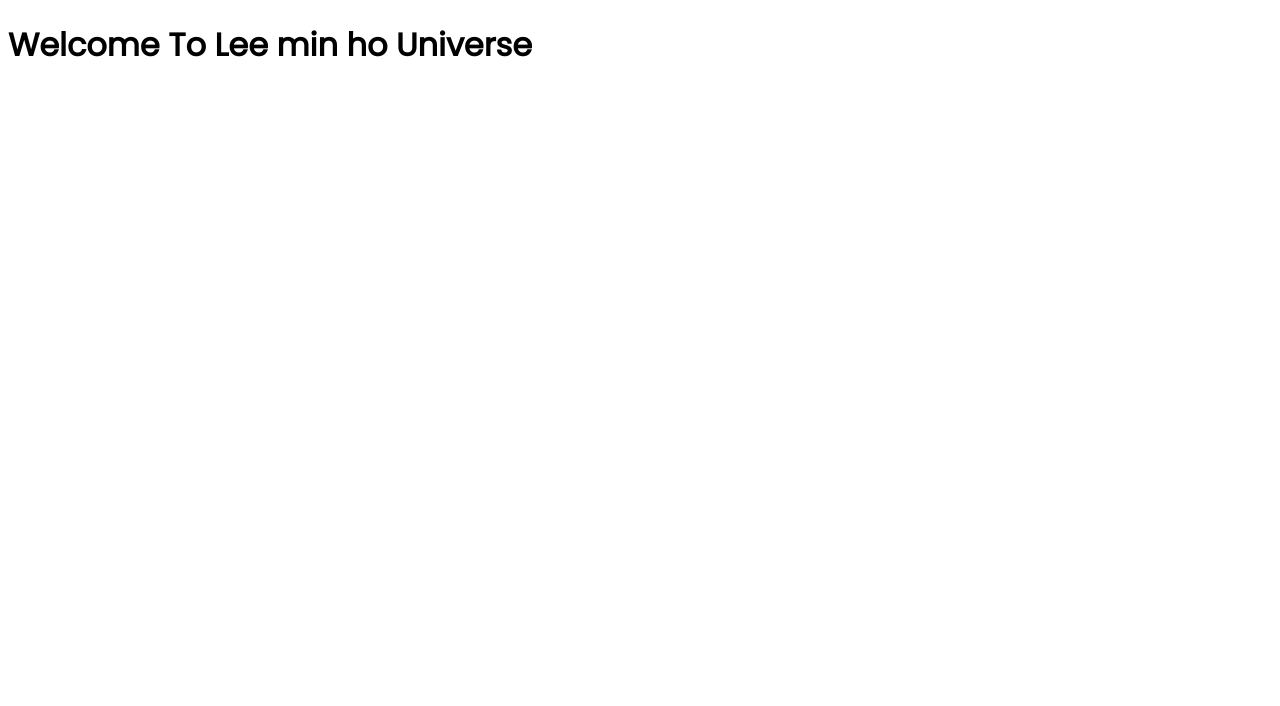
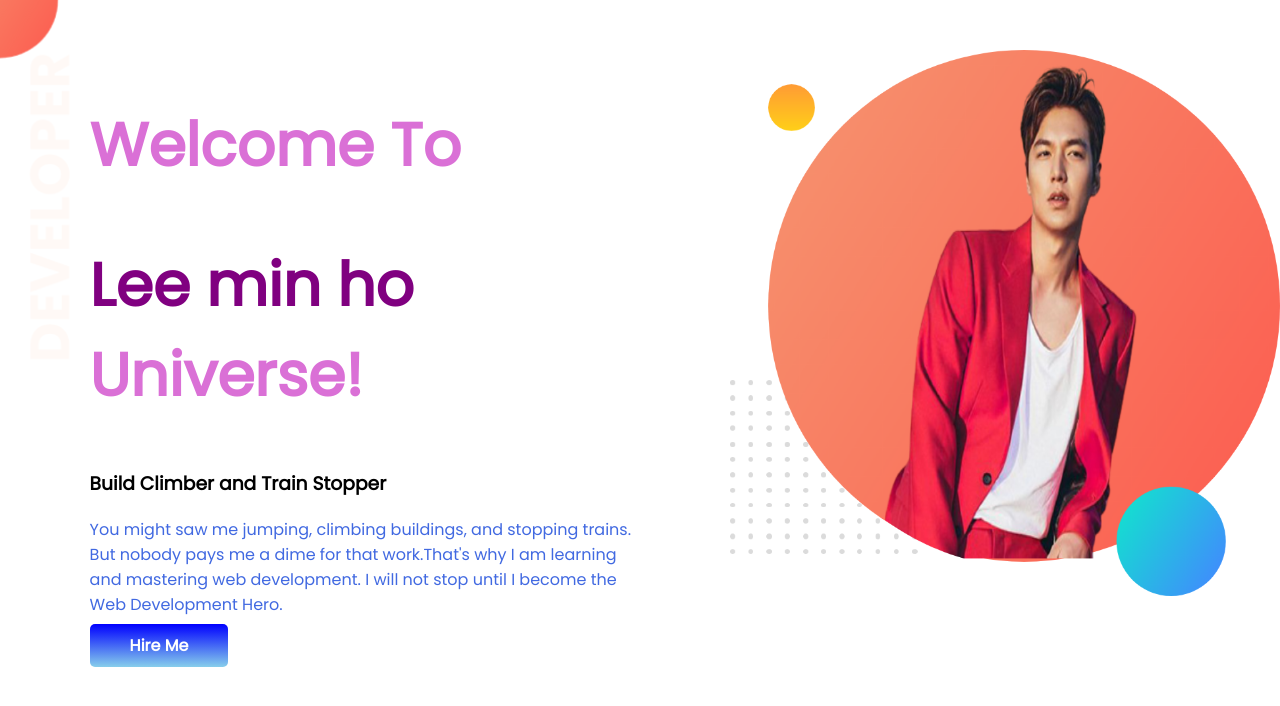
Before and after one commit to Afreen231/demo-portfolio, a plain HTML site: page index.html in a window 1280 px wide. Drawn offline with Linux system fonts and the light colour scheme.

Commit message:
first-half added

```diff
--- a/index.html
+++ b/index.html
@@ -5,7 +5,7 @@
     <meta charset="UTF-8">
     <meta http-equiv="X-UA-Compatible" content="IE=edge">
     <meta name="viewport" content="width=device-width, initial-scale=1.0">
-    <title>Document</title>
+    <title>My Own portfolio</title>
     <link rel="stylesheet" href="style.css">
     <link rel="preconnect" href="https://fonts.googleapis.com">
     <link rel="preconnect" href="https://fonts.gstatic.com" crossorigin>
@@ -13,7 +13,22 @@
 </head>
 
 <body>
-    <h1>Welcome To Lee min ho Universe</h1>
+    <section id="top-banner">
+        <div class="first-half">
+            <h1>Welcome To</h1>
+            <h1><span class="orange-color">Lee min ho</span> Universe!</h1>
+            <h3>Build Climber and Train Stopper</h3>
+            <p>You might saw me jumping, climbing buildings, and stopping trains. But nobody pays me a dime for that
+                work.That's why I am learning and mastering web development. I will not stop until I become the Web
+                Development Hero.
+            </p>
+            <a class="link-button" target="_blank" href="https://www.linkedin.com/in/fouzia-afreen-5293b0227/">Hire
+                Me</a>
+        </div>
+        <div class="first-half">
+            <img src="images/my-bg.png" alt="lee min ho">
+        </div>
+    </section>
 </body>
 
 </html>
--- a/style.css
+++ b/style.css
@@ -1,3 +1,39 @@
+body{
+    font-family: 'Poppins', sans-serif;
+    margin: 0;
+}
 h1{
-    font-family: 'Poppins', sans-serif;
+    font-size: 60px;
+    color: orchid;
 }
+.orange-color{
+    color: purple;
+}
+.first-half{
+    width: 50%;
+    float: left;
+    margin-top: 50px;
+    margin-left: 5%;
+    padding-left: 2%;
+}
+.first-half img{
+    width: 100%;
+}
+section{
+    display: flex;
+}
+.link-button{
+    text-decoration: none;
+    background-image: linear-gradient(blue, skyblue);
+    padding: 10px 40px;
+    border-radius: 5px;
+    color: white;
+    font-weight: 700;
+}
+p{
+    color: royalblue;
+}
+#top-banner{
+    background-image: url(images/top-banner.png);
+    background-repeat: no-repeat;
+}
```
